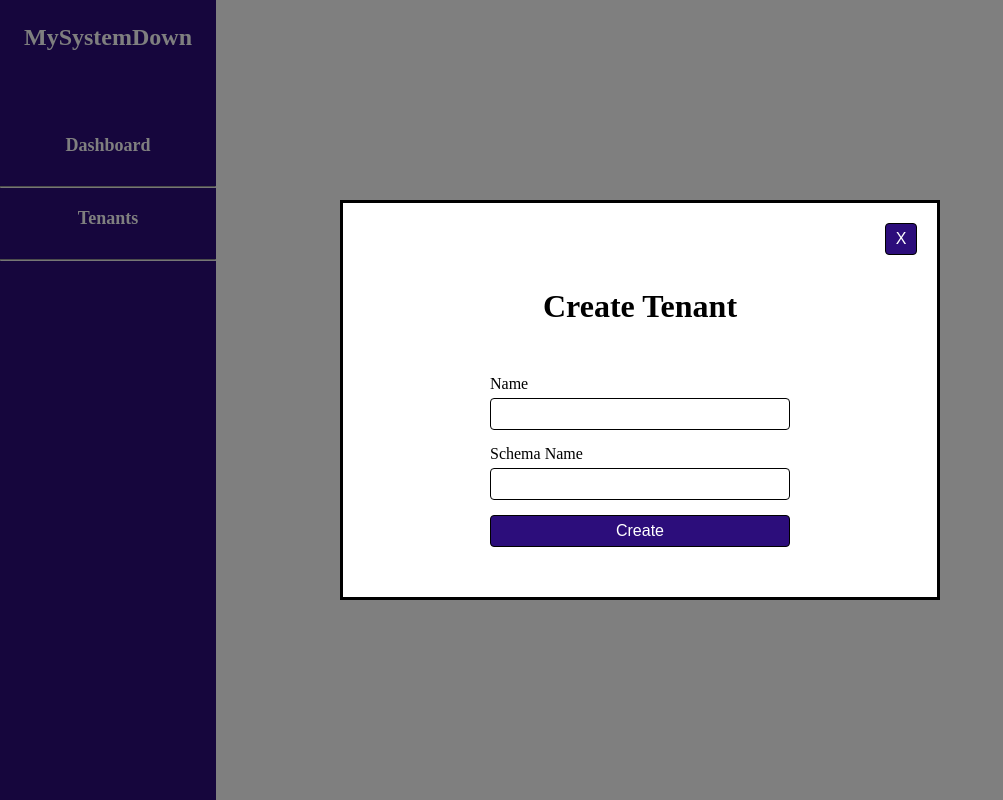
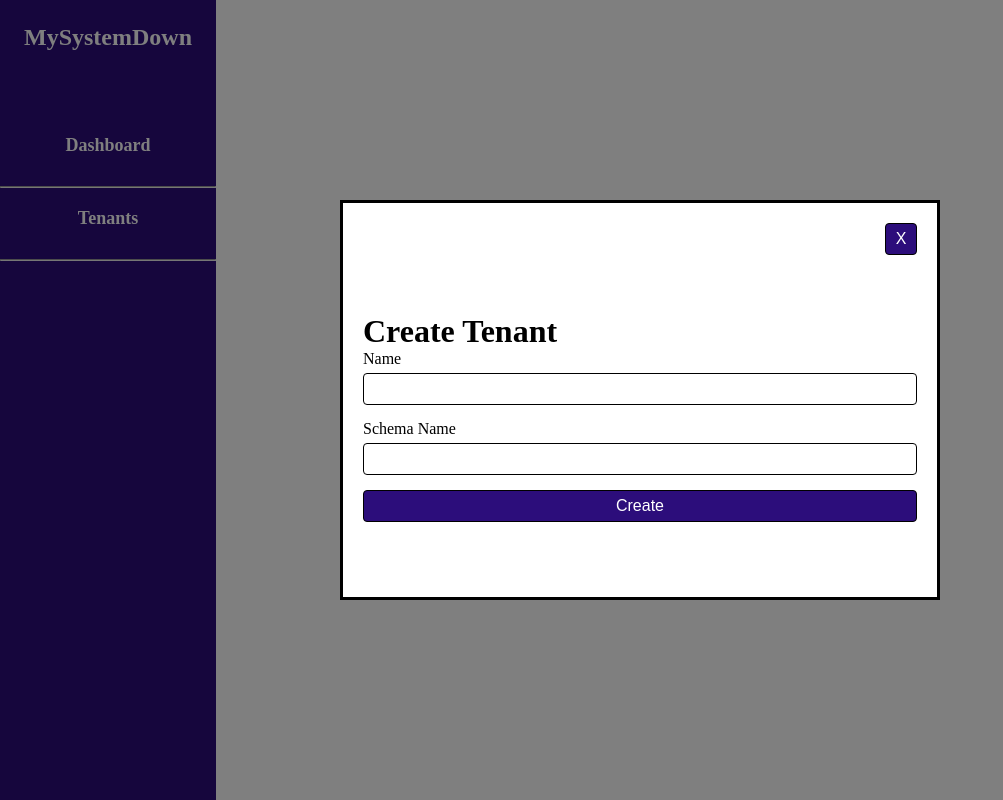
Before and after one commit to LuizFelipeBuaszczyk/mysystemdown-web, a Next.js app: page /tenants in a window 1280 px wide. Both pictures are taken after a click on the button "Create Tenant". Shown: the whole page, without its empty margins (0-1003 px from the left). Built offline with nearby package versions, Linux system fonts and the light colour scheme; no server answers.

Commit message:
fix: Página dos tenants é um server component

```diff
--- a/src/app/(private)/tenants/page.tsx
+++ b/src/app/(private)/tenants/page.tsx
@@ -1,66 +1,18 @@
-"use client"
-
-import { useState } from 'react';
-import Form from '@/components/form';
-import Modal from '@/components/modal';
+import CreateTenantForm from '@/forms/tenants/create';
+import TenantFormButtons from '@/forms/tenants/buttons';
 
 import styles from '@/app/(private)/tenants/tenant.module.css';
 
-interface ClientSchema {
-    name: string;
-    schema_name: string;
-}
-
-interface TenantSchema {
-    client: ClientSchema | null;
-}
-
 export default function Tenants() {
-    const [clientData, setClientData] = useState<ClientSchema>({
-        name: '',
-        schema_name: ''
-    })
-    const [formData, setFormData] = useState<TenantSchema>({
-        client: null
-    })
-
-    const [openCreateModal, setOpenCreateModal] = useState(false);
-
-    const handleChange = (e: React.ChangeEvent<HTMLInputElement>) => {
-        setClientData({
-            ...clientData,
-            [e.target.name]: e.target.value
-        });
-
-        setFormData({
-            client: clientData
-        })
-    }
-
 
     return (
         <div className={styles.container}>
             <h1>My Tenants</h1>
 
-            <Modal id='modal-tenants-create' setOpen={setOpenCreateModal}>
-                <h1>Create Tenant</h1>
-                <Form endpoint='/tenants' formData={formData}>
-                    <section className={styles.input}>
-                        <label htmlFor="nameInput">Name</label>
-                        <input type="text" name="name" id="nameInput" onChange={handleChange}/>
-                    </section>
 
-                    <section className={styles.input}>
-                        <label htmlFor="schemaNameInput">Schema Name</label>
-                        <input type="text" name="schema_name" id="schemaNameInput" onChange={handleChange}/>
-                    </section>
+            <TenantFormButtons />
 
-                    <button type='submit'>Create</button>
-                </Form>
-            </Modal>
-
-
-            <button onClick={() => (document.getElementById('modal-tenants-create') as HTMLDialogElement).showModal()}>Create Tenant</button>
+            <CreateTenantForm />
         </div>
     );
 }
--- a/src/app/(private)/tenants/tenant.module.css
+++ b/src/app/(private)/tenants/tenant.module.css
@@ -24,23 +24,3 @@
     background-color: white;
     transition: 0.5s
 }
-
-.container form {
-    display: flex;
-    flex-direction: column;
-    gap: 15px;
-    width: 300px;
-}
-
-.input {
-    display: flex;
-    flex-direction: column;
-    gap: 5px;
-}
-
-.input input {
-    height: 32px;
-    border-radius: 4px;
-    border: 1px solid black;
-    padding: 5px;
-}
--- /dev/null
+++ b/src/forms/tenants/buttons/index.tsx
@@ -0,0 +1,7 @@
+"use client"
+
+export default function TenantFormButtons() {
+    return (
+        <button onClick={() => (document.getElementById('modal-tenants-create') as HTMLDialogElement).showModal()}>Create Tenant</button>
+    );
+}
--- /dev/null
+++ b/src/forms/tenants/create/create.module.css
@@ -0,0 +1,25 @@
+.input {
+    display: flex;
+    flex-direction: column;
+    gap: 5px;
+}
+
+.container {
+    display: flex;
+    flex-direction: column;
+    width: 100%;
+}
+
+.container form {
+    display: flex;
+    flex-direction: column;
+    gap: 15px;
+    width: 100%;
+}
+
+.input input {
+    height: 32px;
+    border-radius: 4px;
+    border: 1px solid black;
+    padding: 5px;
+}
--- /dev/null
+++ b/src/forms/tenants/create/index.tsx
@@ -0,0 +1,62 @@
+"use client"
+
+import { useState } from 'react';
+
+import styles from '@/forms/tenants/create/create.module.css';
+
+import Form from "@/components/form"
+import Modal from "@/components/modal"
+
+
+interface ClientSchema {
+    name: string;
+    schema_name: string;
+}
+
+interface TenantSchema {
+    client: ClientSchema | null;
+}
+
+export default function CreateTenantForm() {
+    const [clientData, setClientData] = useState<ClientSchema>({
+        name: '',
+        schema_name: ''
+    })
+    const [formData, setFormData] = useState<TenantSchema>({
+        client: null
+    })
+
+    const [openCreateModal, setOpenCreateModal] = useState(false);
+
+    const handleChange = (e: React.ChangeEvent<HTMLInputElement>) => {
+        setClientData({
+            ...clientData,
+            [e.target.name]: e.target.value
+        });
+
+        setFormData({
+            client: clientData
+        })
+    }
+
+    return (
+        <Modal id='modal-tenants-create' setOpen={setOpenCreateModal}>
+            <div className={styles.container}>
+                <h1>Create Tenant</h1>
+                <Form endpoint='/tenants' formData={formData}>
+                    <section className={styles.input}>
+                        <label htmlFor="nameInput">Name</label>
+                        <input type="text" name="name" id="nameInput" onChange={handleChange}/>
+                    </section>
+
+                    <section className={styles.input}>
+                        <label htmlFor="schemaNameInput">Schema Name</label>
+                        <input type="text" name="schema_name" id="schemaNameInput" onChange={handleChange}/>
+                    </section>
+
+                    <button type='submit'>Create</button>
+                </Form>
+            </div>
+        </Modal>
+    );
+}
```
